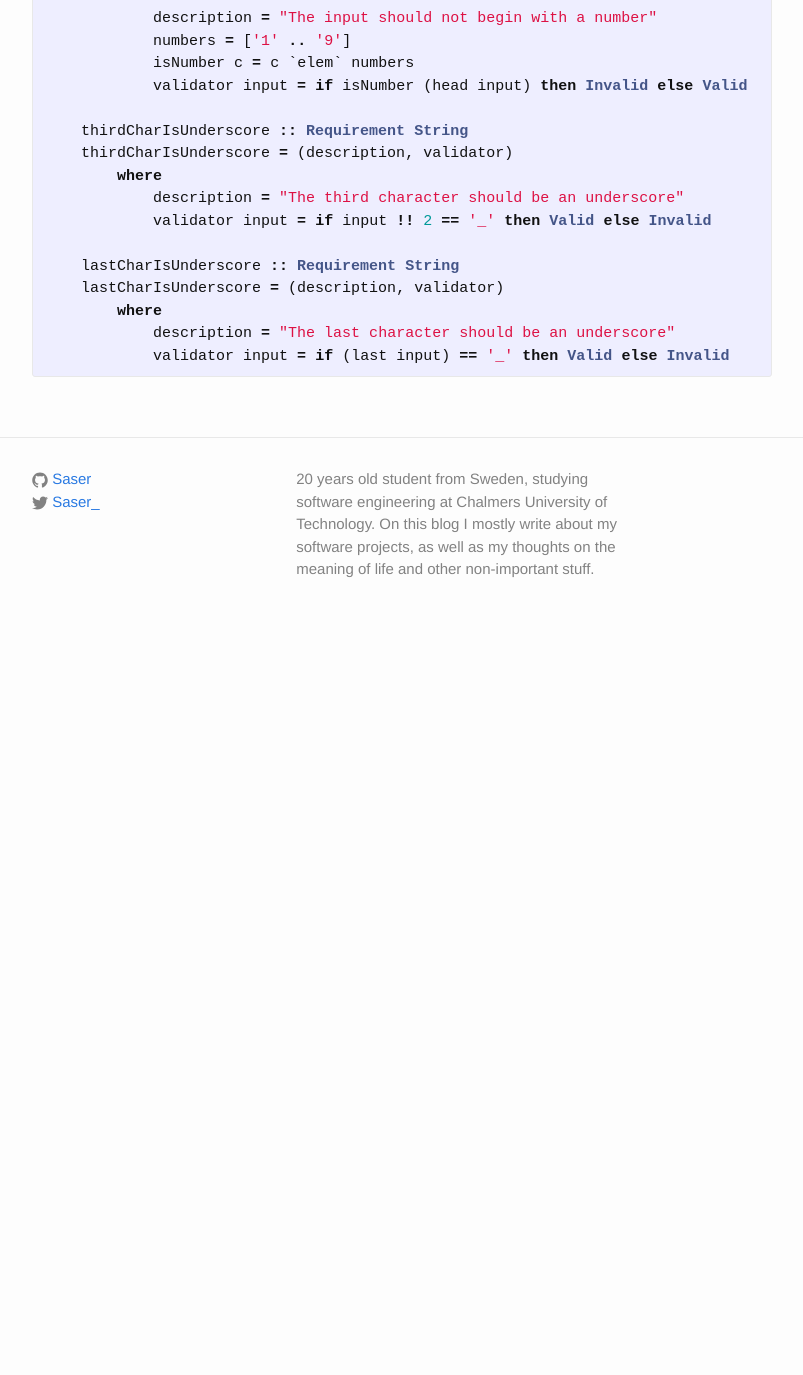
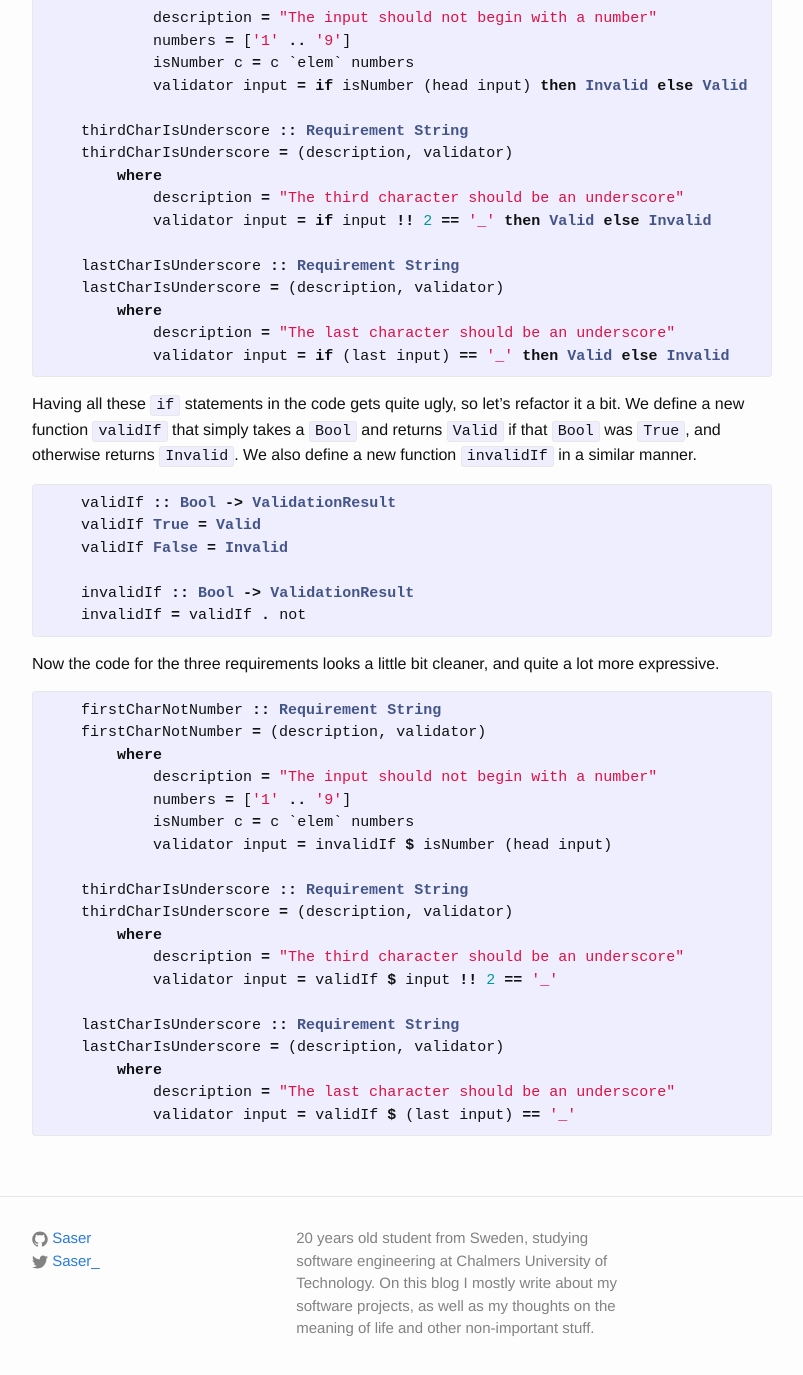
Before and after one commit to Saser/saser.github.io, a Jekyll site: the page built from _posts/2015-12-12-input-validation-using-haskell.md, in a window 1280 px wide and 1400 px high, scrolled down 2337 px. Shown: the top 1375 px of the window, without its empty margins (238-1041 px from the left). Built offline with Jekyll 4.4.1, drawn with Linux system fonts in a browser that asks for light colours; before the commit the page ends 2978 px from its top, so only the background shows below that.

Commit message:
Refactor the code to be more expressive

```diff
--- a/_posts/2015-12-12-input-validation-using-haskell.md
+++ b/_posts/2015-12-12-input-validation-using-haskell.md
@@ -82,3 +82,38 @@ In order to keep our sanity in check, and not try to think completely generic an
             description = "The last character should be an underscore"
             validator input = if (last input) == '_' then Valid else Invalid
 {% endhighlight %}
+
+Having all these `if` statements in the code gets quite ugly, so let's refactor it a bit. We define a new function `validIf` that simply takes a `Bool` and returns `Valid` if that `Bool` was `True`, and otherwise returns `Invalid`. We also define a new function `invalidIf` in a similar manner.
+
+{% highlight haskell %}
+    validIf :: Bool -> ValidationResult
+    validIf True = Valid
+    validIf False = Invalid
+
+    invalidIf :: Bool -> ValidationResult
+    invalidIf = validIf . not
+{% endhighlight %}
+
+Now the code for the three requirements looks a little bit cleaner, and quite a lot more expressive.
+
+{% highlight haskell %}
+    firstCharNotNumber :: Requirement String
+    firstCharNotNumber = (description, validator)
+        where
+            description = "The input should not begin with a number"
+            numbers = ['1' .. '9']
+            isNumber c = c `elem` numbers
+            validator input = invalidIf $ isNumber (head input)
+
+    thirdCharIsUnderscore :: Requirement String
+    thirdCharIsUnderscore = (description, validator)
+        where
+            description = "The third character should be an underscore"
+            validator input = validIf $ input !! 2 == '_'
+
+    lastCharIsUnderscore :: Requirement String
+    lastCharIsUnderscore = (description, validator)
+        where
+            description = "The last character should be an underscore"
+            validator input = validIf $ (last input) == '_'
+{% endhighlight %}
```
